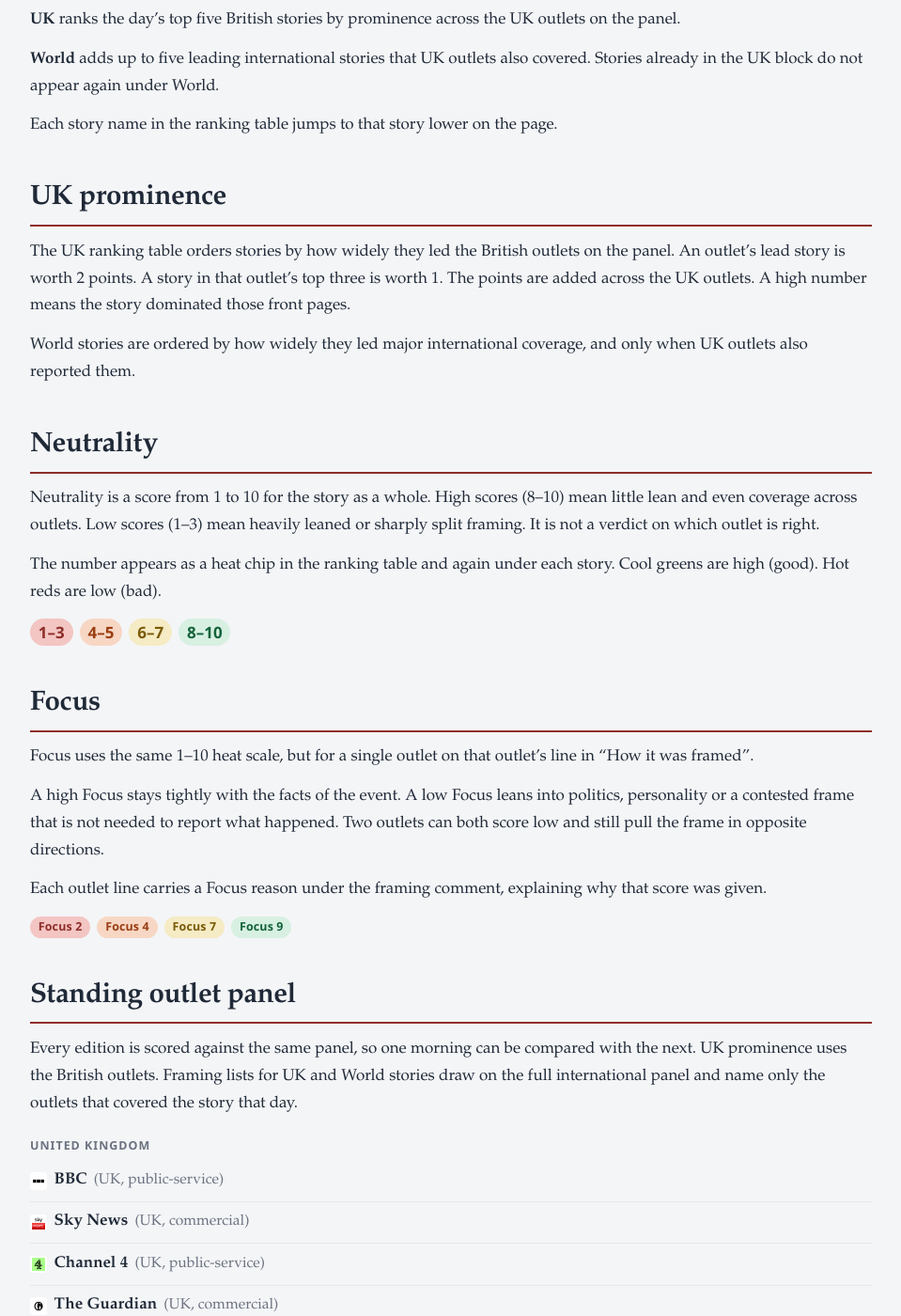
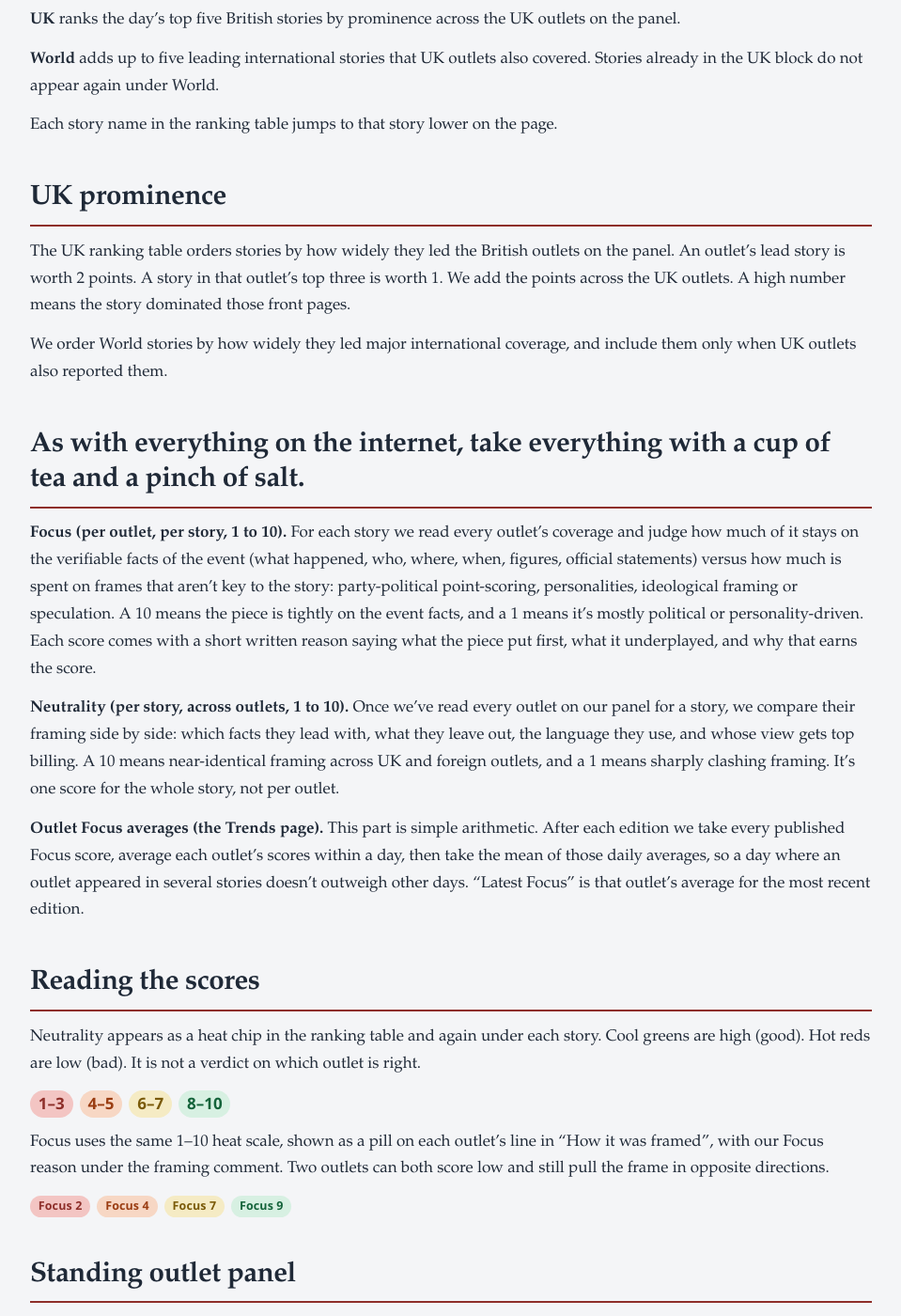
Before and after one commit to UKwebfilter/UKWebFilter, a Jekyll site: the page built from how-it-works.md, in a window 1280 px wide and 1400 px high, scrolled down 440 px. Shown: the whole window at 94% size, without its empty margins (160-1119 px from the left). Built offline with Jekyll 4.4.1, drawn with Linux system fonts in a browser that asks for light colours; some of the changed text lies outside the part shown.

Commit message:
New tagline and How it works scoring section

```diff
--- a/_config.yml
+++ b/_config.yml
@@ -1,6 +1,7 @@
 title: Natter
-tagline: "How the world reported today’s UK news"
-description: "How the world reported today’s UK news. A morning edition of the top UK stories, with Bias Spread across outlets and a Focus score for each one."
+tagline: "The news. The framing. The bigger picture."
+tagline_sub: "Natter compares how different news outlets cover the same stories, highlighting the facts, differences in emphasis and the narratives shaping what you read."
+description: "Natter compares how different news outlets cover the same stories, highlighting the facts, differences in emphasis and the narratives shaping what you read."
 
 # Public Buttondown embed URL (free plan). Not a secret and not a paid embed.
 # Replace the placeholder before signup should deliver mail:
--- a/how-it-works.md
+++ b/how-it-works.md
@@ -2,10 +2,10 @@
 layout: page
 title: How it works
 permalink: /how-it-works/
-description: How Natter scores UK prominence, Neutrality, and Focus, and which outlets sit on the standing panel.
+description: How we score UK prominence, Neutrality, and Focus, and which outlets sit on our standing panel.
 ---
 
-Natter lines up the morning’s stories in two blocks: the UK top five, then up to five world stories that also have UK coverage, and how a standing panel of outlets framed each one. The scores describe the coverage. They do not pick a winner.
+Each morning we line up the stories in two blocks: the UK top five, then up to five world stories that also have UK coverage, and show how a standing panel of outlets framed each one. The scores describe the coverage. They do not pick a winner.
 
 ## Two sections
 
@@ -17,15 +17,21 @@
 
 ## UK prominence
 
-The UK ranking table orders stories by how widely they led the British outlets on the panel. An outlet’s lead story is worth 2 points. A story in that outlet’s top three is worth 1. The points are added across the UK outlets. A high number means the story dominated those front pages.
+The UK ranking table orders stories by how widely they led the British outlets on the panel. An outlet’s lead story is worth 2 points. A story in that outlet’s top three is worth 1. We add the points across the UK outlets. A high number means the story dominated those front pages.
 
-World stories are ordered by how widely they led major international coverage, and only when UK outlets also reported them.
+We order World stories by how widely they led major international coverage, and include them only when UK outlets also reported them.
 
-## Neutrality
+## As with everything on the internet, take everything with a cup of tea and a pinch of salt.
 
-Neutrality is a score from 1 to 10 for the story as a whole. High scores (8–10) mean little lean and even coverage across outlets. Low scores (1–3) mean heavily leaned or sharply split framing. It is not a verdict on which outlet is right.
+**Focus (per outlet, per story, 1 to 10).** For each story we read every outlet’s coverage and judge how much of it stays on the verifiable facts of the event (what happened, who, where, when, figures, official statements) versus how much is spent on frames that aren’t key to the story: party-political point-scoring, personalities, ideological framing or speculation. A 10 means the piece is tightly on the event facts, and a 1 means it’s mostly political or personality-driven. Each score comes with a short written reason saying what the piece put first, what it underplayed, and why that earns the score.
 
-The number appears as a heat chip in the ranking table and again under each story. Cool greens are high (good). Hot reds are low (bad).
+**Neutrality (per story, across outlets, 1 to 10).** Once we’ve read every outlet on our panel for a story, we compare their framing side by side: which facts they lead with, what they leave out, the language they use, and whose view gets top billing. A 10 means near-identical framing across UK and foreign outlets, and a 1 means sharply clashing framing. It’s one score for the whole story, not per outlet.
+
+**Outlet Focus averages (the Trends page).** This part is simple arithmetic. After each edition we take every published Focus score, average each outlet’s scores within a day, then take the mean of those daily averages, so a day where an outlet appeared in several stories doesn’t outweigh other days. “Latest Focus” is that outlet’s average for the most recent edition.
+
+## Reading the scores
+
+Neutrality appears as a heat chip in the ranking table and again under each story. Cool greens are high (good). Hot reds are low (bad). It is not a verdict on which outlet is right.
 
 <p class="heat-scale" aria-label="Heat scale from bad to good">
   <span class="score-heat heat-4">1–3</span>
@@ -34,13 +40,7 @@
   <span class="score-heat heat-1">8–10</span>
 </p>
 
-## Focus
-
-Focus uses the same 1–10 heat scale, but for a single outlet on that outlet’s line in “How it was framed”.
-
-A high Focus stays tightly with the facts of the event. A low Focus leans into politics, personality or a contested frame that is not needed to report what happened. Two outlets can both score low and still pull the frame in opposite directions.
-
-Each outlet line carries a Focus reason under the framing comment, explaining why that score was given.
+Focus uses the same 1–10 heat scale, shown as a pill on each outlet’s line in “How it was framed”, with our Focus reason under the framing comment. Two outlets can both score low and still pull the frame in opposite directions.
 
 <p class="heat-scale" aria-label="Focus pills on the heat scale">
   <span class="focus-pill heat-4" title="Focus 2/10">Focus 2</span>
@@ -51,6 +51,6 @@
 
 ## Standing outlet panel
 
-Every edition is scored against the same panel, so one morning can be compared with the next. UK prominence uses the British outlets. Framing lists for UK and World stories draw on the full international panel and name only the outlets that covered the story that day.
+We score every edition against the same panel, so one morning can be compared with the next. UK prominence uses the British outlets. Framing lists for UK and World stories draw on the full international panel and name only the outlets that covered the story that day.
 
 {% include panel.html %}
```
